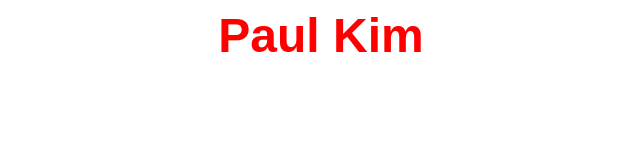
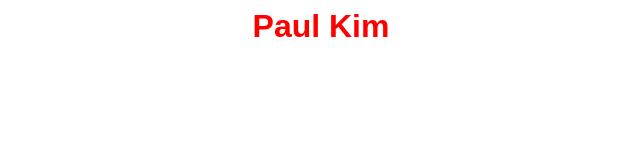
Before and after one commit to wkpaulkim/wkpaulkim.github.io, a plain HTML site: page index.html in a window 1280 px wide. Shown: the whole page, without its empty margins (319-959 px from the left). Drawn offline with Linux system fonts and the light colour scheme.

Commit message:
Update index.html
Deleted font styles

```diff
--- a/index.html
+++ b/index.html
@@ -3,7 +3,7 @@
 <header><title>Home | Paul Kim</title></header>
 <body>
 
-  <h1 style="font-family:Arial;text-align:center"><font size="12">Paul Kim</font></h1>
+  <h1 style="text-align:center">Paul Kim</h1>
 
 </body>
 </html>
```
